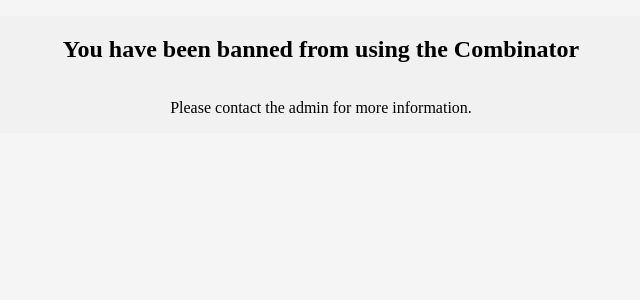
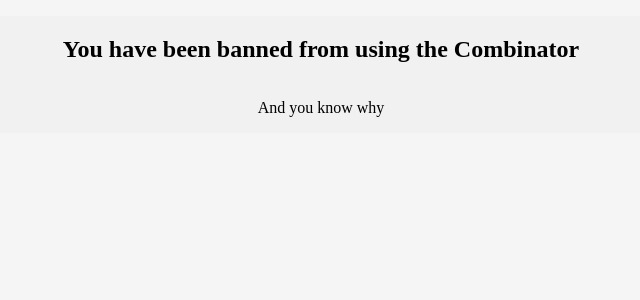
Before and after one commit to JeelRajodiya/AU-ClassCombinator, a React (Vite) app in the folder FrontEnd/: page /Banned in a window 1280 px wide. Shown: the top 300 px of the page, without its empty margins (319-959 px from the left). Built offline with nearby package versions, Linux system fonts and the light colour scheme.

Commit message:
test:text

```diff
--- a/FrontEnd/src/components/Banned/Banned.tsx
+++ b/FrontEnd/src/components/Banned/Banned.tsx
@@ -4,7 +4,7 @@ export default function Banned() {
 	return (
 		<div className="container">
 			<h2>You have been banned from using the Combinator</h2>
-			<p>Please contact the admin for more information.</p>
+			<p>And you know why </p>
 		</div>
 	);
 }
```
